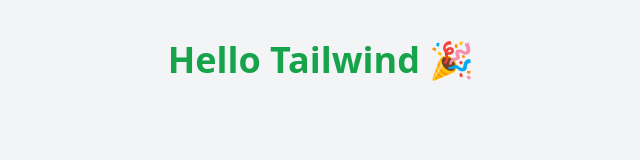
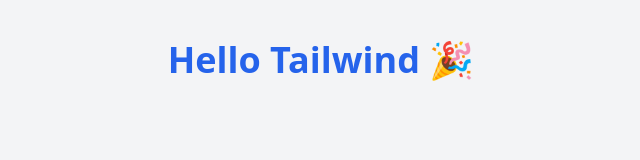
Before and after one commit to Natalia-Pixell/Portfolio, a website: page index.html in a window 1280 px wide. Shown: the whole page, without its empty margins (319-959 px from the left). Drawn offline with Linux system fonts and the light colour scheme.

Commit message:
modified:   index.html

```diff
--- a/index.html
+++ b/index.html
@@ -7,6 +7,6 @@
   <link rel="stylesheet" href="dist/output.css" />
 </head>
 <body class="bg-gray-100 text-center p-10">
-  <h1 class="text-4xl font-bold text-green-600">Hello Tailwind 🎉</h1>
+  <h1 class="text-4xl font-bold text-blue-600">Hello Tailwind 🎉</h1>
 </body>
 </html>
```
